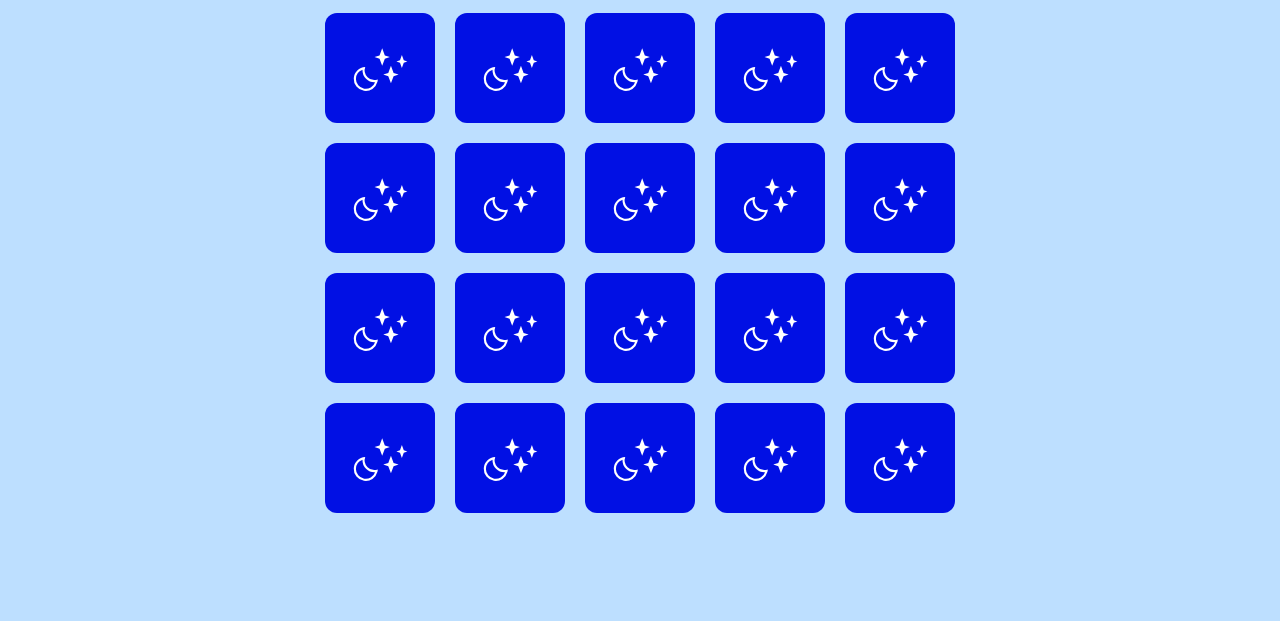
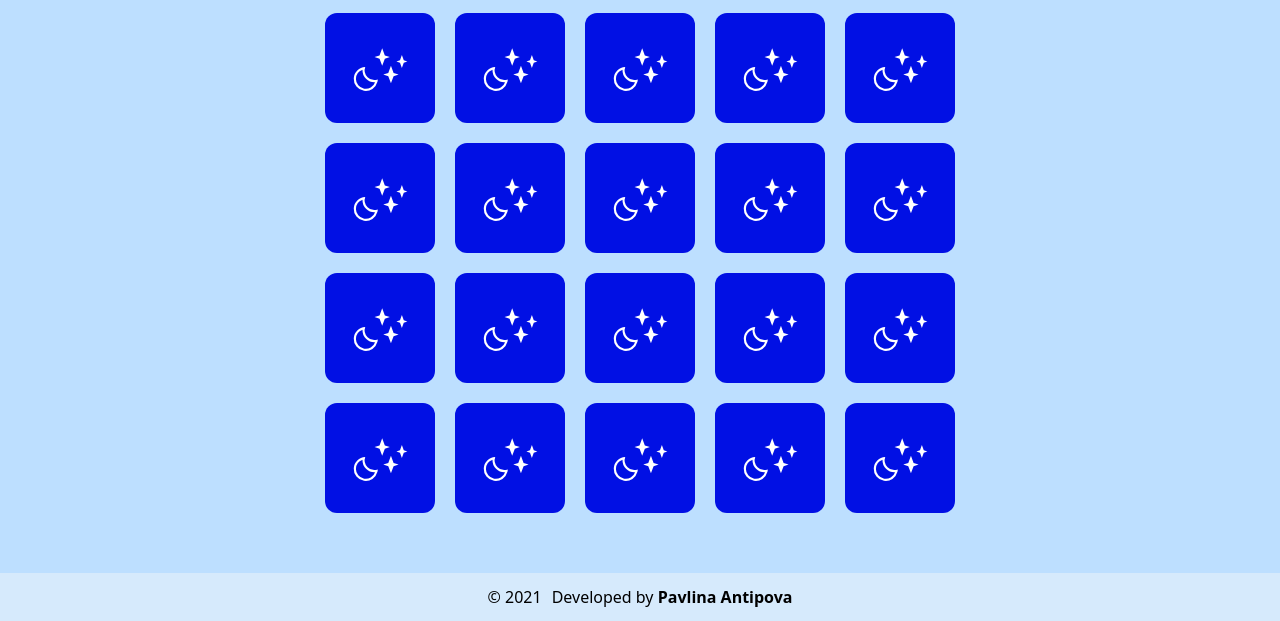
Before and after one commit to PavlinaAntipova/memory-card, a plain HTML site: page index.html in a window 1280 px wide. Shown: the part 208-829 px from the top of the page. Before the commit the page ends 800 px from the top, so only its background shows below. Drawn offline with nearby package versions, Linux system fonts and the light colour scheme.

Commit message:
add footer

```diff
--- a/index.html
+++ b/index.html
@@ -182,6 +182,15 @@
     </ul>
 </div>
 </section>
+<footer class="footer">
+    <div class="footer__content">
+        <p class="footer__copy">&copy; 2021</p>
+        <p class="footer__text">Developed by <a href="https://www.linkedin.com/in/pavlina-antipova-45392212a/" target="_blank">Pavlina Antipova</a>
+        </p>
+    </div>
+
+
+</footer>
 
 
     <script type="module" src="./index.js"></script>
--- /dev/null
+++ b/sass/components/_footer.scss
@@ -0,0 +1,21 @@
+.footer {
+    padding: 15px 0;
+    background-color: #f7f7f76c;
+}
+
+.footer__content {
+text-align: center;
+    @media screen and (min-width: 768px) {
+    display: flex;
+    justify-content: center;
+    align-items: center;
+    }
+}
+
+.footer__copy {
+margin-right: 10px;
+}
+
+.footer__text a {
+font-weight: 700;
+}
--- a/sass/main.scss
+++ b/sass/main.scss
@@ -7,3 +7,4 @@
 @import './components/score';
 @import './components/card-list';
 @import './components/card';
+@import './components/footer';
```
Also changed, not shown: css/main.css, css/main.min.css, 2 other files.
